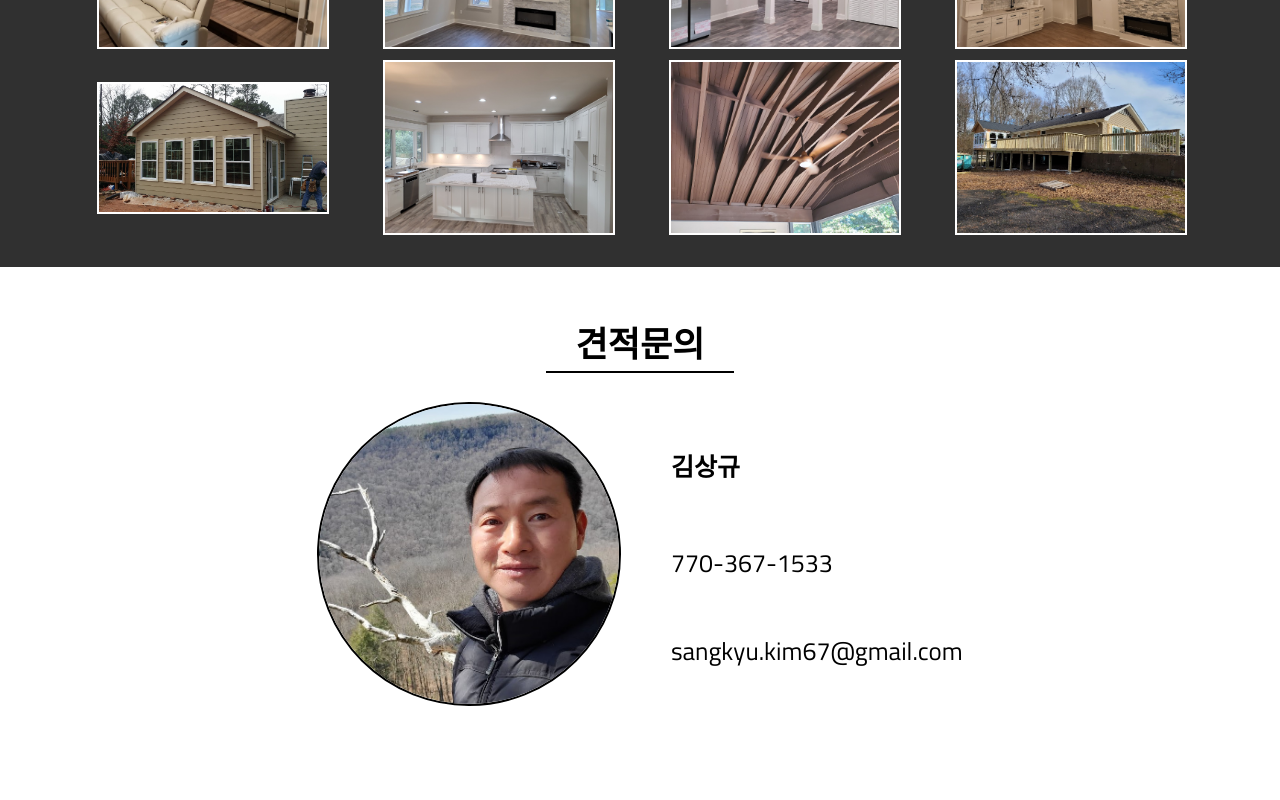
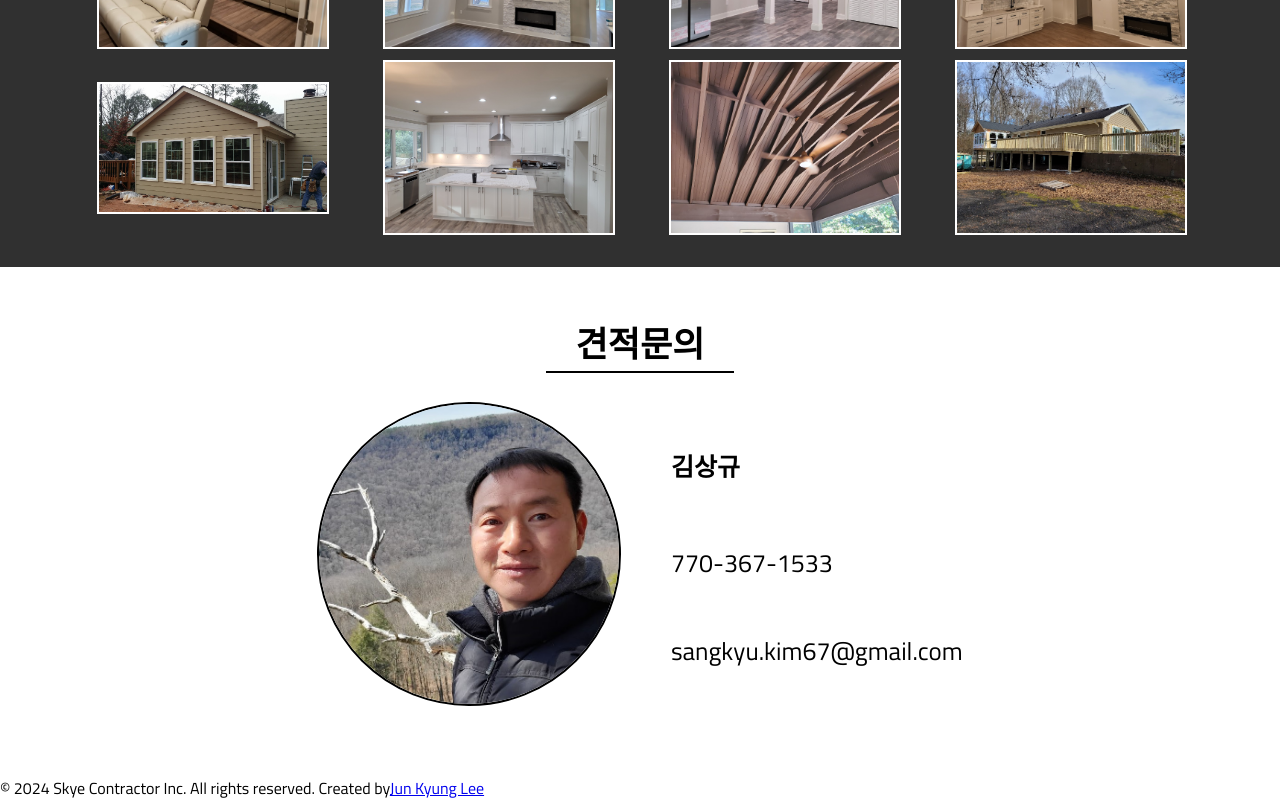
Before and after one commit to junlee0325/sangkyu-kim, a React (Create React App) app: page / in a window 1280 px wide. Shown: the part 1994-2794 px from the top of the page. Before the commit the page ends 2770 px from the top, so only its background shows below. Built offline with nearby package versions, Linux system fonts and the light colour scheme.

Commit message:
Update App.js
added footer

```diff
--- a/src/App.js
+++ b/src/App.js
@@ -17,6 +17,15 @@ function App() {
         <Gallery />
         <Contact />
       </div>
+    <footer>
+		<span>© 2024 Skye Contractor Inc. All rights reserved.&nbsp;</span>
+		<span>
+			Created by
+			<a href="https://github.com/junlee0325/sangkyu-kim" target="_blank">
+				Jun Kyung Lee
+			</a>
+		</span>
+	</footer>
     </div>
   );
 }
```
